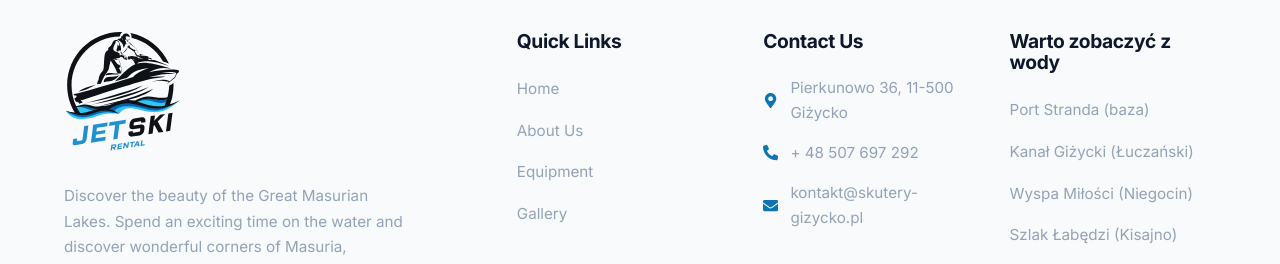
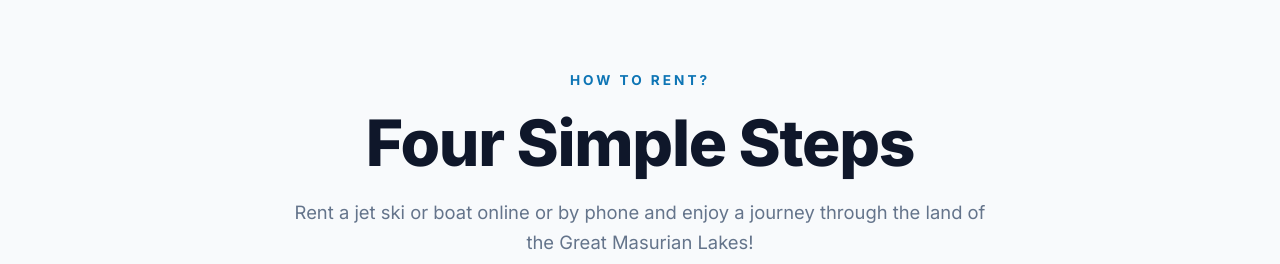
Before and after one commit to bohunek5/SKUTERY-GIZYCKO, a Next.js app: page /SKUTERY-GIZYCKO/en in a window 1280 px wide. Shown: the part 2530-2794 px from the top of the page. Built offline with nearby package versions, Linux system fonts and the light colour scheme; no server answers.

Commit message:
feat: add HowItWorks and About sections to homepage

```diff
--- a/src/app/[locale]/page.tsx
+++ b/src/app/[locale]/page.tsx
@@ -2,6 +2,8 @@
 import { setRequestLocale } from 'next-intl/server';
 import Hero from '@/components/Hero';
 import Fleet from '@/components/Fleet';
+import HowItWorks from '@/components/HowItWorks';
+import About from '@/components/About';
 
 export default async function Home({ params }: { params: Promise<{ locale: string }> }) {
   const { locale } = await params;
@@ -11,6 +13,8 @@ export default async function Home({ params }: { params: Promise<{ locale: strin
     <main>
       <Hero />
       <Fleet />
+      <HowItWorks />
+      <About />
     </main>
   );
 }
```
